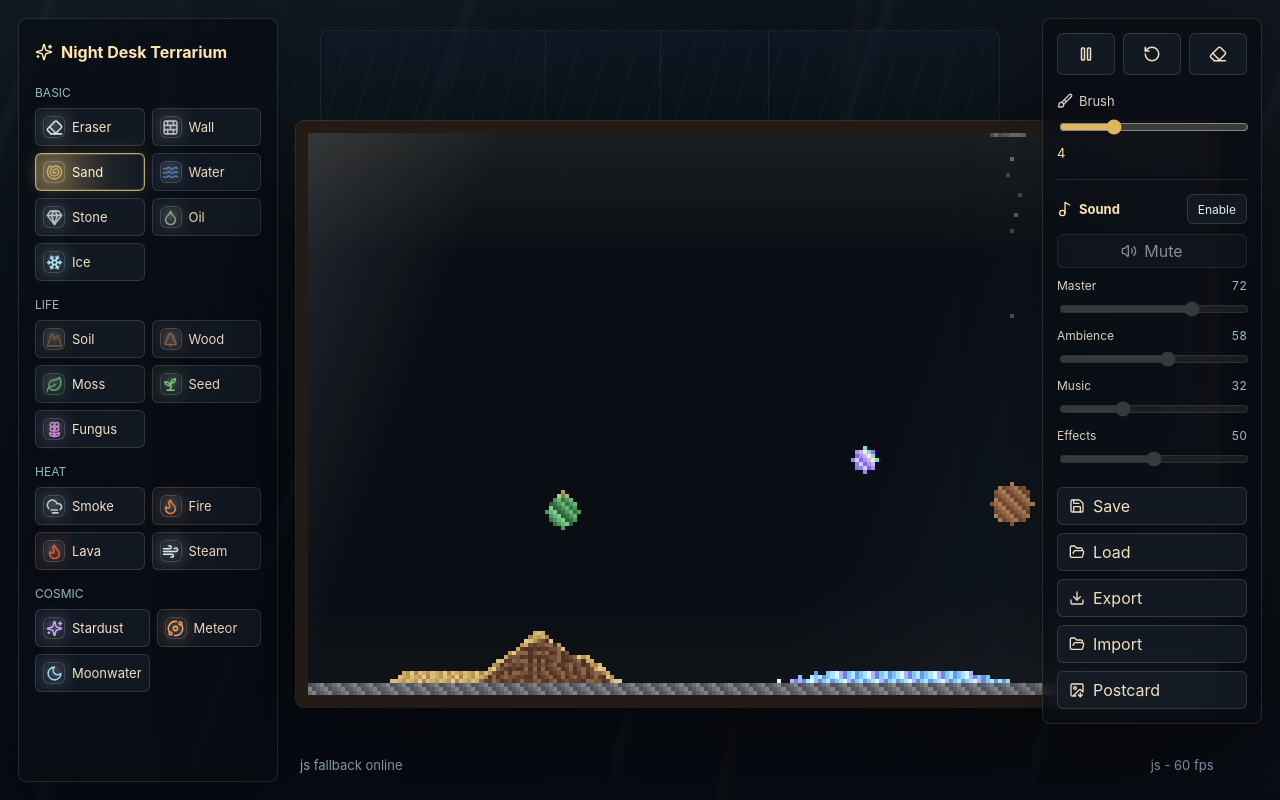
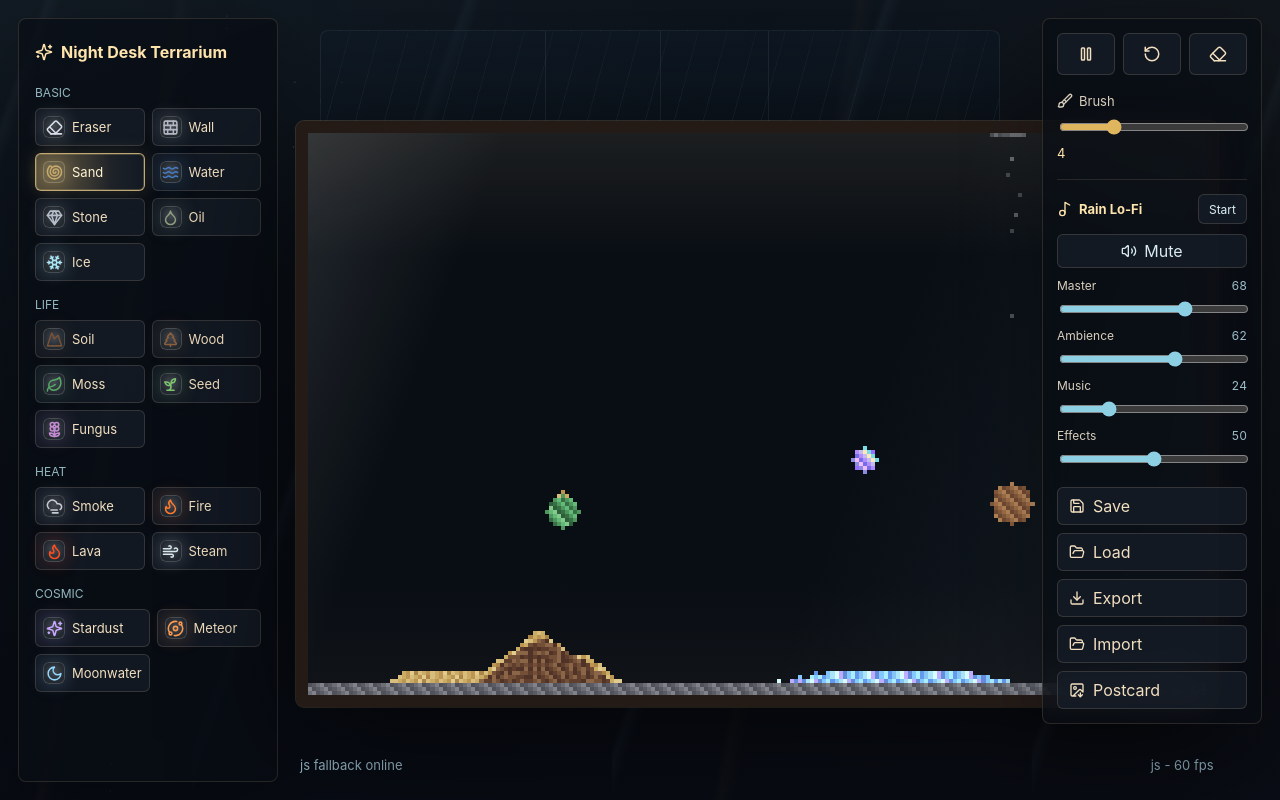
Before and after one commit to ldonald067/cozyfun, a React (Vite) app in the folder app/: page / in a window 1280 px wide. Built offline with nearby package versions, Linux system fonts and the light colour scheme; no server answers.

Commit message:
Fix audio controls and soften music

```diff
--- a/app/src/App.tsx
+++ b/app/src/App.tsx
@@ -233,8 +233,16 @@ export function App() {
     setStatus("postcard exported");
   }
 
-  async function handleEnableSound() {
-    const nextPrefs = { ...audioPrefs, enabled: true };
+  async function handleToggleSound() {
+    if (audioPrefs.enabled) {
+      const nextPrefs = { ...audioPrefs, enabled: false };
+      setAudioPrefs(nextPrefs);
+      audio.setEnabled(false);
+      setStatus("rain lo-fi resting");
+      return;
+    }
+
+    const nextPrefs = { ...audioPrefs, enabled: true, muted: false };
     const ready = await audio.init(nextPrefs);
     if (!ready) {
       setStatus("audio unavailable");
@@ -242,15 +250,15 @@ export function App() {
     }
     setAudioPrefs(nextPrefs);
     audio.playUiCue("toggle");
-    setStatus("rain desk audio on");
+    setStatus("rain lo-fi on");
   }
 
   function handleMuteAudio() {
-    if (!audioPrefs.enabled) return;
     const muted = !audioPrefs.muted;
     setAudioPrefs((current) => ({ ...current, muted }));
     audio.setMuted(muted);
-    if (!muted) audio.playUiCue("toggle");
+    if (audioPrefs.enabled && !muted) audio.playUiCue("toggle");
+    setStatus(muted ? "audio muted" : "audio unmuted");
   }
 
   function handleAudioVolume(channel: AudioChannel, value: number) {
@@ -354,16 +362,15 @@ export function App() {
           <div className="audio-panel" aria-label="Audio">
             <div className="audio-panel-header">
               <span className="audio-panel-title">
-                <Music2 size={16} /> Sound
+                <Music2 size={16} /> Rain Lo-Fi
               </span>
               <button
                 type="button"
                 className={`audio-enable-button ${audioPrefs.enabled ? "active" : ""}`}
-                title={audioPrefs.enabled ? "Sound enabled" : "Enable sound"}
-                disabled={audioPrefs.enabled}
-                onClick={handleEnableSound}
+                title={audioPrefs.enabled ? "Turn sound off" : "Enable sound"}
+                onClick={handleToggleSound}
               >
-                {audioPrefs.enabled ? "On" : "Enable"}
+                {audioPrefs.enabled ? "Stop" : "Start"}
               </button>
             </div>
 
@@ -371,7 +378,6 @@ export function App() {
               type="button"
               className={`audio-mute-button ${audioPrefs.muted ? "muted" : ""}`}
               title={audioPrefs.muted ? "Unmute" : "Mute"}
-              disabled={!audioPrefs.enabled}
               onClick={handleMuteAudio}
             >
               {audioPrefs.muted ? <VolumeX size={16} /> : <Volume2 size={16} />}
@@ -389,7 +395,6 @@ export function App() {
                     max={1}
                     step={0.01}
                     value={audioPrefs.volumes[channel]}
-                    disabled={!audioPrefs.enabled}
                     onChange={(event) => handleAudioVolume(channel, Number(event.target.value))}
                   />
                 </label>
--- a/app/src/audio.ts
+++ b/app/src/audio.ts
@@ -9,15 +9,15 @@ export type AudioPrefs = {
   volumes: Record<AudioChannel, number>;
 };
 
-const AUDIO_PREFS_KEY = "cozy-pixel-sandbox:audio:v1";
+const AUDIO_PREFS_KEY = "cozy-pixel-sandbox:audio:v2";
 
 export const DEFAULT_AUDIO_PREFS: AudioPrefs = {
   enabled: false,
   muted: false,
   volumes: {
-    master: 0.72,
-    ambience: 0.58,
-    music: 0.32,
+    master: 0.68,
+    ambience: 0.62,
+    music: 0.24,
     effects: 0.5
   }
 };
@@ -33,7 +33,7 @@ export function loadAudioPrefs(): AudioPrefs {
   try {
     const raw = localStorage.getItem(AUDIO_PREFS_KEY);
     if (!raw) return DEFAULT_AUDIO_PREFS;
-    return normalizeAudioPrefs(JSON.parse(raw));
+    return { ...normalizeAudioPrefs(JSON.parse(raw)), enabled: false };
   } catch {
     return DEFAULT_AUDIO_PREFS;
   }
@@ -57,9 +57,11 @@ class CozyAudioController {
   private ambienceNodes: AudioNode[] = [];
   private ambienceSources: AudioScheduledSourceNode[] = [];
   private musicSources: AudioScheduledSourceNode[] = [];
+  private musicTimers: number[] = [];
   private materialLastPlayedAt = new Map<number, number>();
   private ambienceStarted = false;
   private musicStarted = false;
+  private musicStep = 0;
 
   async init(prefs: AudioPrefs) {
     this.prefs = normalizeAudioPrefs(prefs);
@@ -126,7 +128,7 @@ class CozyAudioController {
     for (const channel of Object.keys(this.audio.channels) as AudioChannel[]) {
       const target = channel === "master" && (this.prefs.muted || !this.prefs.enabled) ? 0 : this.prefs.volumes[channel];
       this.audio.channels[channel].gain.cancelScheduledValues(now);
-      this.audio.channels[channel].gain.setTargetAtTime(target, now, 0.035);
+      this.audio.channels[channel].gain.setTargetAtTime(target, now, 0.055);
     }
   }
 
@@ -236,37 +238,29 @@ class CozyAudioController {
     if (!this.audio || this.musicStarted) return;
     this.musicStarted = true;
     const { context, channels } = this.audio;
-    const filter = context.createBiquadFilter();
-    filter.type = "lowpass";
-    filter.frequency.value = 820;
-    const padGain = context.createGain();
-    padGain.gain.value = 0.06;
-    filter.connect(padGain);
-    padGain.connect(channels.music);
 
-    const notes = [146.83, 220, 293.66, 369.99];
-    notes.forEach((frequency, index) => {
-      const oscillator = context.createOscillator();
-      oscillator.type = index % 2 === 0 ? "sine" : "triangle";
-      oscillator.frequency.value = frequency;
-      oscillator.detune.value = index * 3 - 4;
-      const lfo = context.createOscillator();
-      const lfoGain = context.createGain();
-      lfo.type = "sine";
-      lfo.frequency.value = 0.018 + index * 0.006;
-      lfoGain.gain.value = 5;
-      lfo.connect(lfoGain);
-      lfoGain.connect(oscillator.detune);
-      const voiceGain = context.createGain();
-      voiceGain.gain.value = 0.18 / notes.length;
-      oscillator.connect(voiceGain);
-      voiceGain.connect(filter);
-      oscillator.start();
-      lfo.start();
-      this.musicSources.push(oscillator, lfo);
-      this.ambienceNodes.push(voiceGain, lfoGain);
-    });
-    this.ambienceNodes.push(filter, padGain);
+    const vinyl = context.createBufferSource();
+    vinyl.buffer = createDustBuffer(context, 2.75);
+    vinyl.loop = true;
+    const vinylFilter = context.createBiquadFilter();
+    vinylFilter.type = "bandpass";
+    vinylFilter.frequency.value = 1800;
+    vinylFilter.Q.value = 0.35;
+    const vinylGain = context.createGain();
+    vinylGain.gain.value = 0.014;
+    vinyl.connect(vinylFilter);
+    vinylFilter.connect(vinylGain);
+    vinylGain.connect(channels.music);
+    vinyl.start();
+
+    const scheduleStep = () => {
+      this.playLofiStep();
+      this.musicStep++;
+    };
+    scheduleStep();
+    this.musicTimers.push(window.setInterval(scheduleStep, 720));
+    this.musicSources.push(vinyl);
+    this.ambienceNodes.push(vinylFilter, vinylGain);
   }
 
   dispose() {
@@ -279,9 +273,12 @@ class CozyAudioController {
     }
     this.ambienceSources = [];
     this.musicSources = [];
+    for (const timer of this.musicTimers) window.clearInterval(timer);
+    this.musicTimers = [];
     this.ambienceNodes = [];
     this.ambienceStarted = false;
     this.musicStarted = false;
+    this.musicStep = 0;
     if (this.audio) {
       void this.audio.context.close();
       this.audio = null;
@@ -362,13 +359,101 @@ class CozyAudioController {
     oscillator.start(now);
     oscillator.stop(now + 0.1);
   }
+
+  private playLofiStep() {
+    if (!this.audio) return;
+    const step = this.musicStep;
+    const now = this.audio.context.currentTime;
+    if (step % 8 === 0) {
+      const chords = [
+        [146.83, 220, 261.63, 329.63],
+        [196, 246.94, 329.63, 440],
+        [130.81, 196, 246.94, 293.66],
+        [110, 196, 261.63, 329.63]
+      ];
+      this.playSoftChord(chords[(step / 8) % chords.length], now);
+      this.playLowThump(now);
+    }
+    if (step % 2 === 1) this.playBrushHat(now);
+    if (step % 8 === 4) this.playBrushSnare(now);
+  }
+
+  private playSoftChord(frequencies: number[], time: number) {
+    if (!this.audio) return;
+    const { context, channels } = this.audio;
+    const filter = context.createBiquadFilter();
+    filter.type = "lowpass";
+    filter.frequency.setValueAtTime(1150, time);
+    filter.frequency.exponentialRampToValueAtTime(620, time + 1.6);
+    const chordGain = context.createGain();
+    chordGain.gain.setValueAtTime(0.0001, time);
+    chordGain.gain.exponentialRampToValueAtTime(0.032, time + 0.045);
+    chordGain.gain.exponentialRampToValueAtTime(0.0001, time + 2.85);
+    filter.connect(chordGain);
+    chordGain.connect(channels.music);
+
+    frequencies.forEach((frequency, index) => {
+      const oscillator = context.createOscillator();
+      oscillator.type = index % 2 === 0 ? "triangle" : "sine";
+      oscillator.frequency.value = frequency;
+      oscillator.detune.value = index * 2 - 3;
+      oscillator.connect(filter);
+      oscillator.start(time + index * 0.018);
+      oscillator.stop(time + 2.95);
+    });
+  }
+
+  private playBrushHat(time: number) {
+    this.playMusicNoise({ time, duration: 0.045, gain: 0.008, filter: 5200, type: "highpass" });
+  }
+
+  private playBrushSnare(time: number) {
+    this.playMusicNoise({ time, duration: 0.11, gain: 0.011, filter: 1900, type: "bandpass" });
+  }
+
+  private playLowThump(time: number) {
+    if (!this.audio) return;
+    const { context, channels } = this.audio;
+    const oscillator = context.createOscillator();
+    oscillator.type = "sine";
+    oscillator.frequency.setValueAtTime(82, time);
+    oscillator.frequency.exponentialRampToValueAtTime(48, time + 0.16);
+    const gain = context.createGain();
+    gain.gain.setValueAtTime(0.0001, time);
+    gain.gain.exponentialRampToValueAtTime(0.018, time + 0.012);
+    gain.gain.exponentialRampToValueAtTime(0.0001, time + 0.22);
+    oscillator.connect(gain);
+    gain.connect(channels.music);
+    oscillator.start(time);
+    oscillator.stop(time + 0.24);
+  }
+
+  private playMusicNoise(options: { time: number; duration: number; gain: number; filter: number; type: BiquadFilterType }) {
+    if (!this.audio) return;
+    const { context, channels } = this.audio;
+    const source = context.createBufferSource();
+    source.buffer = createNoiseBuffer(context, options.duration);
+    const filter = context.createBiquadFilter();
+    filter.type = options.type;
+    filter.frequency.value = options.filter;
+    filter.Q.value = 0.5;
+    const gain = context.createGain();
+    gain.gain.setValueAtTime(0.0001, options.time);
+    gain.gain.exponentialRampToValueAtTime(options.gain, options.time + 0.008);
+    gain.gain.exponentialRampToValueAtTime(0.0001, options.time + options.duration);
+    source.connect(filter);
+    filter.connect(gain);
+    gain.connect(channels.music);
+    source.start(options.time);
+    source.stop(options.time + options.duration + 0.01);
+  }
 }
 
 function normalizeAudioPrefs(value: unknown): AudioPrefs {
   if (!value || typeof value !== "object") return DEFAULT_AUDIO_PREFS;
   const candidate = value as Partial<AudioPrefs>;
   return {
-    enabled: false,
+    enabled: typeof candidate.enabled === "boolean" ? candidate.enabled : DEFAULT_AUDIO_PREFS.enabled,
     muted: typeof candidate.muted === "boolean" ? candidate.muted : DEFAULT_AUDIO_PREFS.muted,
     volumes: {
       master: readVolume(candidate.volumes?.master, DEFAULT_AUDIO_PREFS.volumes.master),
@@ -377,6 +462,17 @@ function normalizeAudioPrefs(value: unknown): AudioPrefs {
       effects: readVolume(candidate.volumes?.effects, DEFAULT_AUDIO_PREFS.volumes.effects)
     }
   };
+}
+
+function createDustBuffer(context: AudioContext, duration: number) {
+  const length = Math.max(1, Math.floor(context.sampleRate * duration));
+  const buffer = context.createBuffer(1, length, context.sampleRate);
+  const data = buffer.getChannelData(0);
+  for (let i = 0; i < length; i++) {
+    const dust = Math.random() > 0.992 ? Math.random() * 2 - 1 : 0;
+    data[i] = dust + (Math.random() * 2 - 1) * 0.08;
+  }
+  return buffer;
 }
 
 function readVolume(value: unknown, fallback: number) {
```
